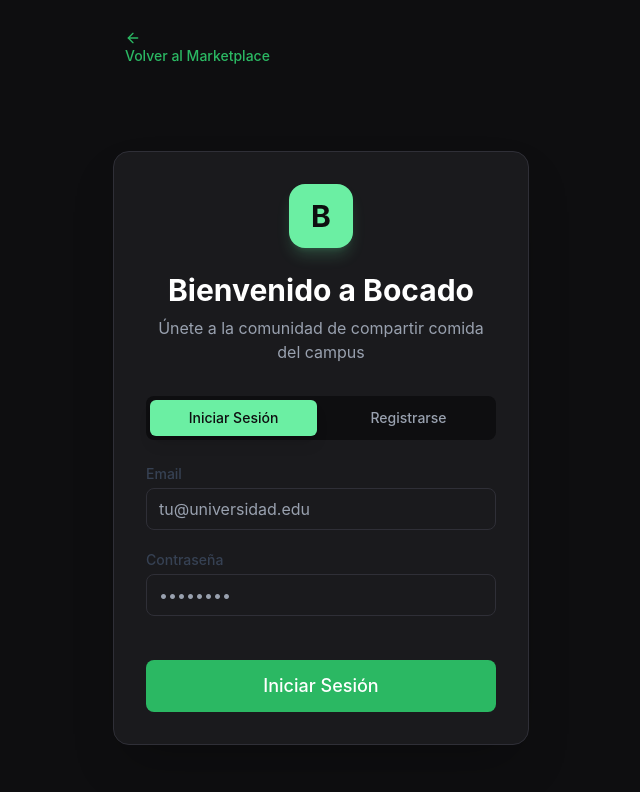
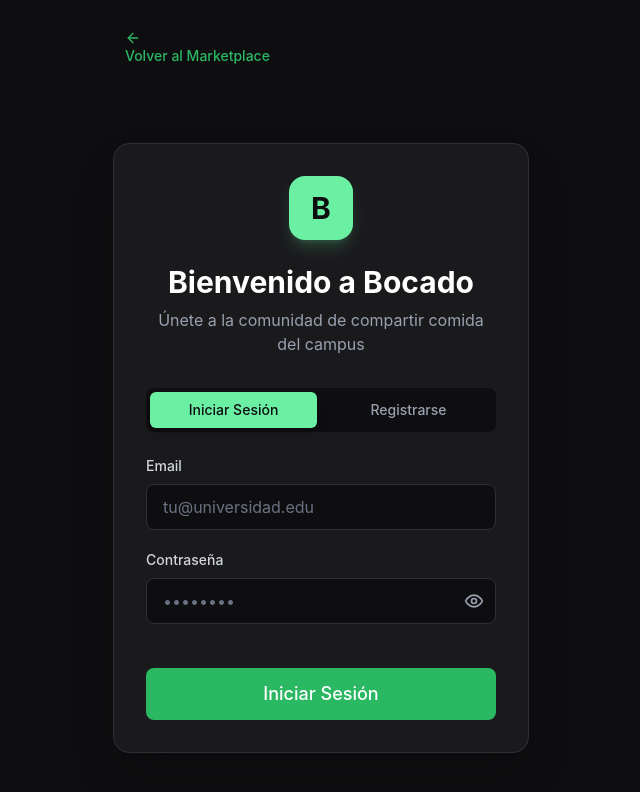
Before and after one commit to RonyOz/cfs-web-next, a Next.js app: page /auth in a window 1280 px wide. Shown: the top 792 px of the page, without its empty margins (319-959 px from the left). Built offline with nearby package versions, Linux system fonts and the light colour scheme; no server answers.

Commit message:
refactor: update authentication routes and improve UI styles in LoginForm and Input components

```diff
--- a/src/components/auth/LoginForm.tsx
+++ b/src/components/auth/LoginForm.tsx
@@ -89,8 +89,8 @@ export const LoginForm = () => {
   return (
     <div className="w-full max-w-md">
       <div className="text-center mb-8">
-        <h2 className="text-3xl font-bold text-gray-900">Iniciar Sesión</h2>
-        <p className="mt-2 text-gray-600">
+        <h2 className="text-3xl font-bold text-gray-100">Iniciar Sesión</h2>
+        <p className="mt-2 text-gray-400">
           Ingresa a tu cuenta de Campus Food Sharing
         </p>
       </div>
@@ -109,6 +109,7 @@ export const LoginForm = () => {
               placeholder="tu@email.com"
               {...register('email')}
               error={errors.email?.message}
+              className='text-gray-300'
             />
 
             <Input
@@ -125,7 +126,7 @@ export const LoginForm = () => {
           </>
         ) : (
           <>
-            <p className="text-sm text-gray-600">
+            <p className="text-sm text-gray-300">
               Ingresa el código de autenticación de dos factores de tu aplicación.
             </p>
             <Input
@@ -149,7 +150,7 @@ export const LoginForm = () => {
       </form>
 
       <div className="mt-6 text-center text-sm">
-        <p className="text-gray-600">
+        <p className="text-gray-300">
           ¿No tienes una cuenta?{' '}
           <Link href={ROUTES.SIGNUP} className="text-primary-600 hover:text-primary-700 font-medium">
             Regístrate aquí
--- a/src/components/layout/Header.tsx
+++ b/src/components/layout/Header.tsx
@@ -95,15 +95,10 @@ export const Header = () => {
               </>
             ) : (
               <>
-                <Link href={ROUTES.LOGIN}>
+                <Link href={ROUTES.AUTH}>
                   <Button variant="outline" size="sm" className="gap-2">
                     <User className="h-4 w-4" />
                     Iniciar Sesión
-                  </Button>
-                </Link>
-                <Link href={ROUTES.SIGNUP}>
-                  <Button variant="primary" size="sm">
-                    Registrarse
                   </Button>
                 </Link>
               </>
@@ -178,15 +173,10 @@ export const Header = () => {
                 </>
               ) : (
                 <>
-                  <Link href={ROUTES.LOGIN} onClick={() => setMobileMenuOpen(false)}>
+                  <Link href={ROUTES.AUTH} onClick={() => setMobileMenuOpen(false)}>
                     <Button variant="outline" size="sm" className="w-full gap-2">
                       <User className="h-4 w-4" />
-                      Iniciar Sesión
-                    </Button>
-                  </Link>
-                  <Link href={ROUTES.SIGNUP} onClick={() => setMobileMenuOpen(false)}>
-                    <Button variant="primary" size="sm" className="w-full">
-                      Registrarse
+                      Iniciar Sesión / Registrarse
                     </Button>
                   </Link>
                 </>
--- a/src/components/ui/Input.tsx
+++ b/src/components/ui/Input.tsx
@@ -1,46 +1,93 @@
-/**
- * TODO: Add error state styling
- * TODO: Add icon support (prefix/suffix)
- * TODO: Add different input types (password with toggle, etc.)
- */
-
 'use client';
 
-import { InputHTMLAttributes, forwardRef } from 'react';
+import { InputHTMLAttributes, forwardRef, useState } from 'react';
+import { Eye, EyeOff } from 'lucide-react';
 import { cn } from '@/lib/utils';
 
 interface InputProps extends InputHTMLAttributes<HTMLInputElement> {
   label?: string;
   error?: string;
   helperText?: string;
+  prefixIcon?: React.ReactNode;
+  suffixIcon?: React.ReactNode;
 }
 
 export const Input = forwardRef<HTMLInputElement, InputProps>(
-  ({ label, error, helperText, className, ...props }, ref) => {
-    // TODO: Implement input with label, error, and helper text
+  ({ label, error, helperText, className, type, prefixIcon, suffixIcon, ...props }, ref) => {
+    const [showPassword, setShowPassword] = useState(false);
+    const isPasswordType = type === 'password';
+    const inputType = isPasswordType && showPassword ? 'text' : type;
+
     return (
       <div className="w-full">
         {label && (
-          <label className="block text-sm font-medium text-gray-700 mb-1">
+          <label className="block text-sm font-medium text-gray-300 mb-2">
             {label}
           </label>
         )}
+
+        <div className="relative">
+          {/* Prefix Icon */}
+          {prefixIcon && (
+            <div className="absolute left-3 top-1/2 -translate-y-1/2 text-gray-400">
+              {prefixIcon}
+            </div>
+          )}
+
+          {/* Input */}
           <input
             ref={ref}
+            type={inputType}
             className={cn(
-            'w-full px-3 py-2 border rounded-lg',
-            'focus:outline-none focus:ring-2 focus:ring-primary-500',
-            'placeholder:text-gray-400',
-            error ? 'border-danger-500' : 'border-gray-300',
+              'w-full px-4 py-2.5 rounded-lg transition-all duration-200',
+              'bg-dark-900 border text-gray-100',
+              'placeholder:text-gray-500',
+              'focus:outline-none focus:ring-2 focus:ring-primary-400 focus:border-transparent',
+              'disabled:opacity-50 disabled:cursor-not-allowed',
+              error
+                ? 'border-danger-500 focus:ring-danger-500'
+                : 'border-gray-700 hover:border-gray-600',
+              prefixIcon && 'pl-10',
+              (suffixIcon || isPasswordType) && 'pr-10',
               className
             )}
             {...props}
           />
+
+          {/* Suffix Icon or Password Toggle */}
+          {isPasswordType ? (
+            <button
+              type="button"
+              onClick={() => setShowPassword(!showPassword)}
+              className="absolute right-3 top-1/2 -translate-y-1/2 text-gray-400 hover:text-gray-300 transition-colors"
+              tabIndex={-1}
+            >
+              {showPassword ? (
+                <EyeOff className="h-5 w-5" />
+              ) : (
+                <Eye className="h-5 w-5" />
+              )}
+            </button>
+          ) : suffixIcon ? (
+            <div className="absolute right-3 top-1/2 -translate-y-1/2 text-gray-400">
+              {suffixIcon}
+            </div>
+          ) : null}
+        </div>
+
+        {/* Error Message */}
         {error && (
-          <p className="mt-1 text-sm text-danger-600">{error}</p>
+          <p className="mt-1.5 text-sm text-danger-400 flex items-center gap-1">
+            <svg className="h-4 w-4" fill="currentColor" viewBox="0 0 20 20">
+              <path fillRule="evenodd" d="M18 10a8 8 0 11-16 0 8 8 0 0116 0zm-7 4a1 1 0 11-2 0 1 1 0 012 0zm-1-9a1 1 0 00-1 1v4a1 1 0 102 0V6a1 1 0 00-1-1z" clipRule="evenodd" />
+            </svg>
+            {error}
+          </p>
         )}
+
+        {/* Helper Text */}
         {helperText && !error && (
-          <p className="mt-1 text-sm text-gray-500">{helperText}</p>
+          <p className="mt-1.5 text-sm text-gray-500">{helperText}</p>
         )}
       </div>
     );
--- a/src/config/constants.ts
+++ b/src/config/constants.ts
@@ -25,8 +25,9 @@ export const USER_ROLES = {
 // Routes
 export const ROUTES = {
   HOME: '/',
-  LOGIN: '/login',
-  SIGNUP: '/signup',
+  AUTH: '/auth',
+  LOGIN: '/auth', // Alias for backwards compatibility
+  SIGNUP: '/auth', // Alias for backwards compatibility
   PRODUCTS: '/products',
   PRODUCT_DETAIL: (id: string) => `/products/${id}`,
   PRODUCT_NEW: '/products/new',
```
Lines whose indentation alone changed are shown as unchanged.
